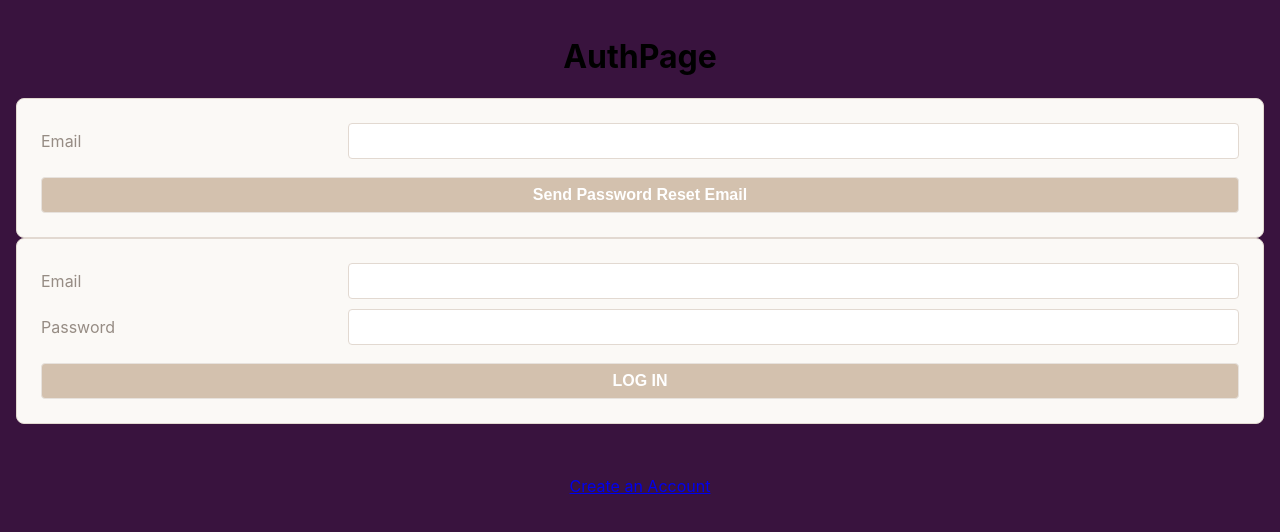
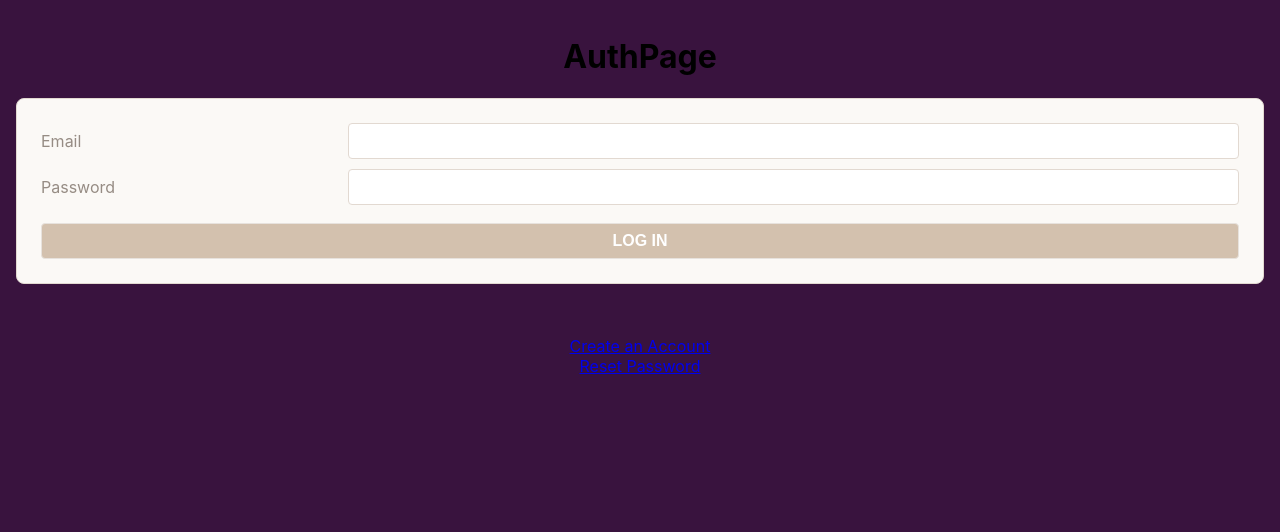
Before and after one commit to andrewhuang192/messenger-app, a React (Create React App) app: page / in a window 1280 px wide. Shown: the top 532 px of the page. Built offline with nearby package versions, Linux system fonts and the light colour scheme; no server answers.

Commit message:
authpage fixes

```diff
--- a/src/pages/AuthPage/AuthPage.jsx
+++ b/src/pages/AuthPage/AuthPage.jsx
@@ -1,24 +1,41 @@
-import React from 'react';
-import {useState} from 'react';
-import { Link } from 'react-router-dom';
+import React from "react";
+import { useState } from "react";
+import { Link } from "react-router-dom";
 
-import SignUpForm from '../../Components/SignUpForm/SignUpForm';
-import LoginForm from '../../Components/LoginForm/LoginForm';
-import ForgotPassword from '../../Components/ForgotPassword/ForgotPassword';
+import SignUpForm from "../../Components/SignUpForm/SignUpForm";
+import LoginForm from "../../Components/LoginForm/LoginForm";
+import ForgotPassword from "../../Components/ForgotPassword/ForgotPassword";
 
-import './AuthPage.css';
+import "./AuthPage.css";
 
 export default function AuthPage({ setUser }) {
   const [showLogin, setShowLogin] = useState(true);
-	// const [showForgotPassword, setShowForgotPassword] = useState()
-
+  const [showForgotPassword, setShowForgotPassword] = useState(false);
+  console.log(showForgotPassword);
   return (
     <main>
       <h1>AuthPage</h1>
-			<div><ForgotPassword /></div>
-			{showLogin ? <LoginForm setUser={setUser} /> : <SignUpForm setUser={setUser} />}
+      {showForgotPassword ? (
         <div>
-				<Link to='/' onClick={() => setShowLogin(!showLogin)}>{showLogin ? 'Create an Account' : 'Already have an account?'}</Link>
+
+        </div>
+      ) : (
+        ""
+      )}
+
+      {showLogin & !showForgotPassword ? (<LoginForm setUser={setUser} />)
+	  	: !showLogin & showForgotPassword ? (<ForgotPassword />)
+		: !showLogin & !showForgotPassword ? (<SignUpForm setUser={setUser} />)
+		: null
+      }
+      <div>
+        <Link to="/" onClick={() => setShowLogin(!showLogin)}>
+          {showLogin ? "Create an Account" : "Already have an account?"}
+        </Link>
+        <br />
+        <Link to="/" onClick={() => setShowForgotPassword(!showForgotPassword)}>
+          {!showForgotPassword ? "Reset Password" : "Cancel"}
+        </Link>
       </div>
       {/* &nbsp; | &nbsp; */}
     </main>
```
Lines whose indentation alone changed are shown as unchanged.
